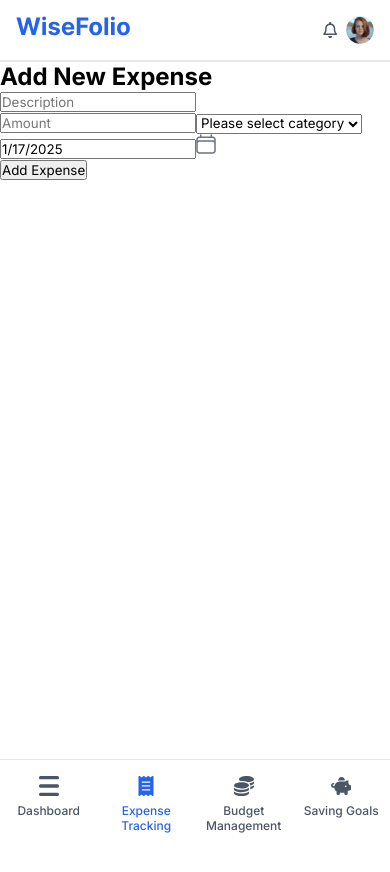
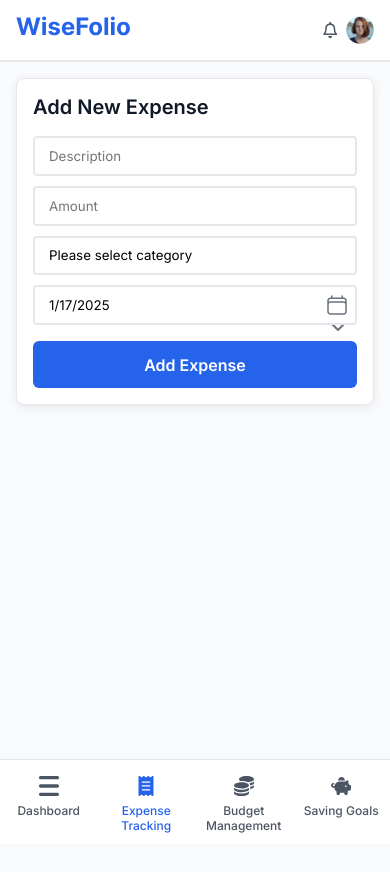
Before and after one commit to Lospub/WiseFolio-Client, a React (Vite) app in the folder wisefolio-client/: page /expenses in a window 390 px wide. Shown: the top 872 px of the page. Before the commit the page ends 844 px from the top, so only its background shows below. Built offline with nearby package versions, Linux system fonts and the light colour scheme.

Commit message:
style the form for mobile

```diff
--- a/wisefolio-client/src/components/SideBar/SideBar.scss
+++ b/wisefolio-client/src/components/SideBar/SideBar.scss
@@ -9,7 +9,7 @@
     height: 85px;
     padding-top: 1rem;
     border-top: 1px solid $primary-boarder;
-
+    background-color: $primary-color;
 
     @include tablet {
         position: unset;
--- a/wisefolio-client/src/pages/ExpenseTracking/ExpenseTracking.scss
+++ b/wisefolio-client/src/pages/ExpenseTracking/ExpenseTracking.scss
@@ -2,8 +2,102 @@
 @use "../../styles/partials/mixins" as *;
 
 .expense {
+    width: 100%;
+    height: 100vh;
+    background-color: $primary-background;
 
     @include tablet {
         @include flex-style(flex-start, flex-start, unset, nowrap, row);
     }
+
+    &__section {
+        width: 100%;
+        padding: 1rem;
+    }
+
+    &__form {
+        @include border-style(8px, $primary-color, $primary-boarder);
+        padding: 1rem;
+        box-shadow: 0 2px 8px $primary-boarder;
+    }
+
+    &__form-title {
+        @include font-style(1.25rem, 1.25, 600, $primary-text);
+        margin-bottom: 1rem;
+    }
+
+    &__input {
+        width: 100%;
+        padding: 10px 14px;
+        margin-bottom: 10px;
+        @include border-style(4px, $primary-color, $primary-boarder, 2px);
+    }
+
+    &__dropdown {
+        position: relative;
+        width: 100%;
+        padding: 10px 14px;
+        @include border-style(4px, $primary-color, $primary-boarder, 2px);
+        appearance: none;
+        background: none;
+        margin-bottom: 10px;
+    }
+
+    select:invalid {
+        color: #999999;
+    }
+
+    option {
+        color: black;
+    }
+
+    &__dropdown-icon {
+        position: absolute;
+        right: 45px;
+        top: 38.75%;
+        transform: translateY(-50%);
+    }
+
+    &__date {
+        position: relative;
+    }
+
+    &__custom {
+        display: flex;
+        align-items: center;
+        position: relative;
+    }
+
+    &__date-input {
+        width: 100%;
+        padding: 10px 14px;
+        @include border-style(4px, $primary-color, $primary-boarder, 2px);
+    }
+
+    &__date-icon {
+        position: absolute;
+        right: 10px;
+        cursor: pointer;
+    }
+
+    &__button {
+        @include button-style($primary-select, 0.85rem 1rem, none, 6px);
+        @include font-style(1rem, auto, 600, $primary-color);
+        width: 100%;
+        margin-top: 1rem;
+
+        &:hover {
+            background-color: $primary-text;
+        }
+    }
 }
+
+.react-datepicker {
+    z-index: 1000;
+    @include border-style(4px, $primary-color, $primary-boarder, 1px);
+    box-shadow: 0 2px 8px rgba(0, 0, 0, 0.1);
+}
+
+.react-datepicker-wrapper {
+    width: 100%;
+}
--- a/wisefolio-client/src/pages/ExpenseTracking/ExpenseTracking.tsx
+++ b/wisefolio-client/src/pages/ExpenseTracking/ExpenseTracking.tsx
@@ -2,7 +2,9 @@ import { useState } from "react";
 import Sidebar from "../../components/SideBar/SideBar";
 import "./ExpenseTracking.scss"
 import DatePicker from "react-datepicker";
+import "react-datepicker/dist/react-datepicker.css";
 import CalenderIcon from "../../assets/icons/calendar.svg?react"
+import DropDownIcon from "../../assets/icons/dropdown.svg?react"
 
 const ExpenseTracking = () => {
   const [selectedDate, setSelectedDate] = useState<Date>(new Date());
@@ -29,6 +31,7 @@ const ExpenseTracking = () => {
               <option value="entertainment">Entertainment</option>
               <option value="others">Others</option>
             </select>
+            <DropDownIcon className="expense__dropdown-icon"/>
 
             <div className="expense__date">
               <DatePicker
@@ -40,8 +43,9 @@ const ExpenseTracking = () => {
                 }}
                 dateFormat="MM/dd/yyyy"
                 customInput={
-                  <div className="custom-date-input">
+                  <div className="expense__custom">
                     <input
+                      className="expense__date-input"
                       type="text"
                       value={
                         selectedDate
@@ -50,12 +54,12 @@ const ExpenseTracking = () => {
                       }
                       readOnly
                     />
-                    <CalenderIcon />
+                    <CalenderIcon className="expense__date-icon"/>
                   </div>
                 }
               />
             </div>
-            <button type="submit" className="expense__form-button">
+            <button type="submit" className="expense__button">
               Add Expense
             </button>
           </form>
--- a/wisefolio-client/src/styles/partials/_variables.scss
+++ b/wisefolio-client/src/styles/partials/_variables.scss
@@ -15,3 +15,4 @@ $secondary-process: #22C55E;
 $primary-highlight: #EF4444;
 $primary-shadow: rgba(0, 0, 0, 0.1);
 $primary-hover:#FFEDED;
+$placeholder-text: rgb(117, 117, 117);
```
